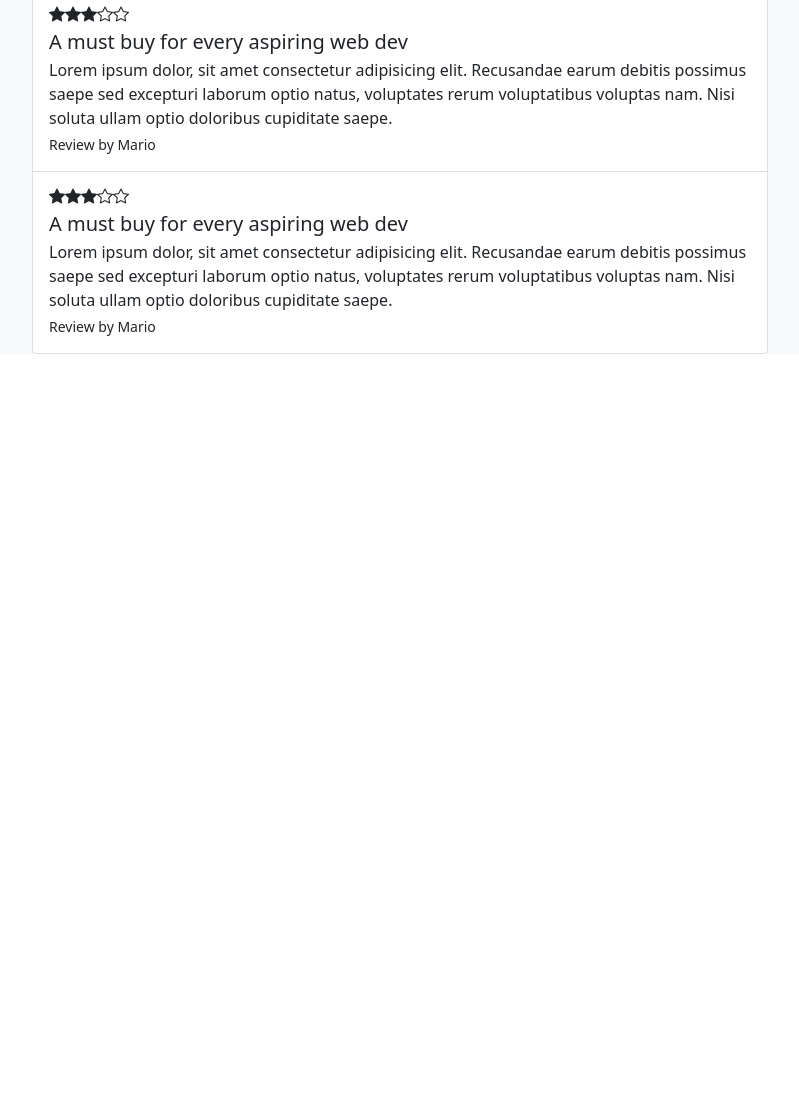
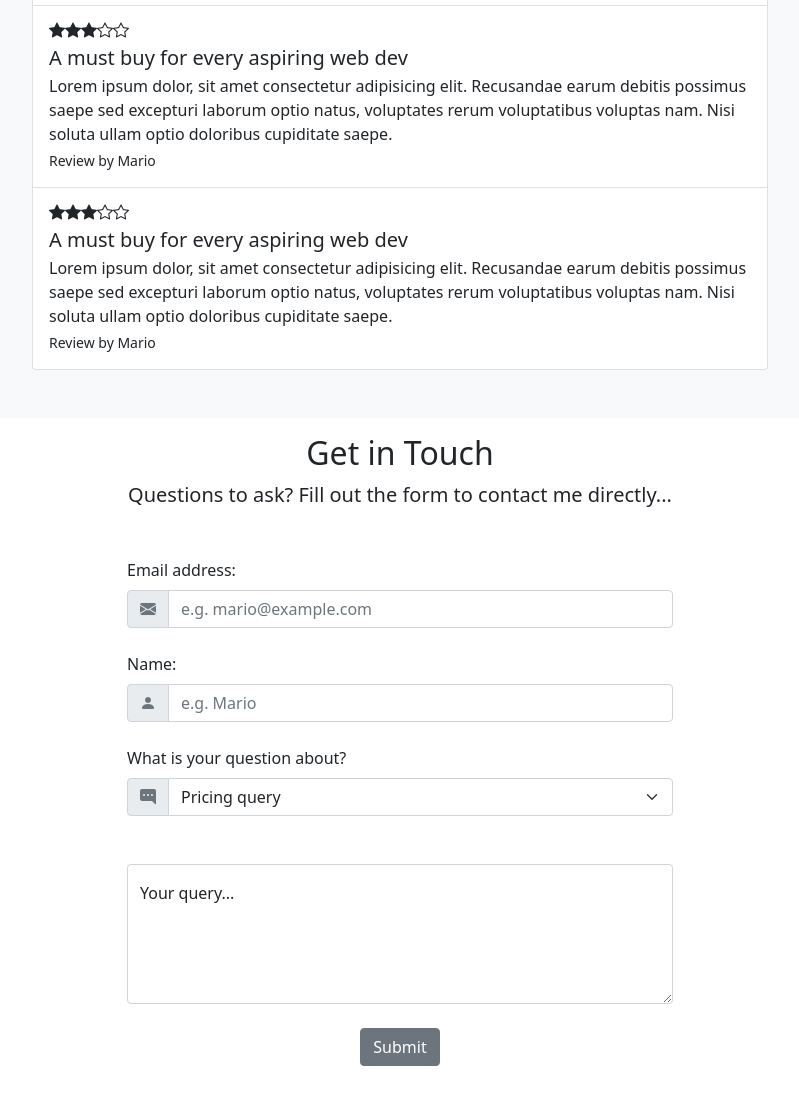
Before and after one commit to robinpajula-alt/Bootstrap5, a plain HTML site: page index.html in a window 1280 px wide. Shown: the part 2634-3738 px from the top of the page, without its empty margins (240-1039 px from the left). Before the commit the page ends 2988 px from the top, so only its background shows below. Drawn offline with nearby package versions, Linux system fonts and the light colour scheme.

Commit message:
Forms and refining

```diff
--- a/index.html
+++ b/index.html
@@ -284,7 +284,7 @@
       </div>
     </section>
 
-    <section id="reviews" class="bg-light">
+    <section id="reviews" class="bg-light pt-3 pb-5">
       <div class="container-lg">
         <div class="text-center">
           <h2>
@@ -380,7 +380,72 @@
         </div>
       </div>
     </section>
+    <section id="contact" class="pt-3">
+      <div class="container-lg">
+        <div class="text-center">
+          <h2>Get in Touch</h2>
+          <p class="lead">
+            Questions to ask? Fill out the form to contact me directly...
+          </p>
+        </div>
 
+        <div class="row justify-content-center my-5">
+          <div class="col-lg-6">
+            <form>
+              <label for="email" class="form-label">Email address:</label>
+              <div class="input-group mb-4">
+                <span class="input-group-text">
+                  <i class="bi bi-envelope-fill text-secondary"></i>
+                </span>
+                <input
+                  type="text"
+                  id="email"
+                  class="form-control"
+                  placeholder="e.g. mario@example.com"
+                />
+              </div>
+              <label for="name" class="form-label">Name:</label>
+              <div class="mb-4 input-group">
+                <span class="input-group-text">
+                  <i class="bi bi-person-fill text-secondary"></i>
+                </span>
+                <input
+                  type="text"
+                  id="name"
+                  class="form-control"
+                  placeholder="e.g. Mario"
+                />
+              </div>
+              <label for="subject" class="form-label"
+                >What is your question about?</label
+              >
+              <div class="mb-4 input-group">
+                <span class="input-group-text">
+                  <i class="bi bi-chat-right-dots-fill text-secondary"></i>
+                </span>
+                <select class="form-select" id="subject">
+                  <option value="pricing" selected>Pricing query</option>
+                  <option value="content">Content query</option>
+                  <option value="other">Other query</option>
+                </select>
+              </div>
+              <div class="mb-4 mt-5 form-floating">
+                <textarea
+                  class="form-control"
+                  id="query"
+                  style="height: 140px"
+                  placeholder="query"
+                ></textarea>
+                <label for="query">Your query...</label>
+              </div>
+              <div class="mb-4 text-center">
+                <button type="submit" class="btn btn-secondary">Submit</button>
+              </div>
+            </form>
+          </div>
+        </div>
+      </div>
+    </section>
     <script
       src="https://cdn.jsdelivr.net/npm/bootstrap@5.0.1/dist/js/bootstrap.bundle.min.js"
       integrity="sha384-gtEjrD/SeCtmISkJkNUaaKMoLD0//ElJ19smozuHV6z3Iehds+3Ulb9Bn9Plx0x4"
```
